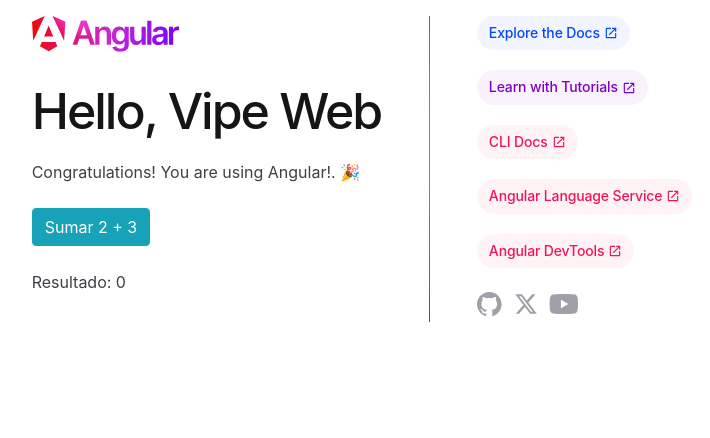
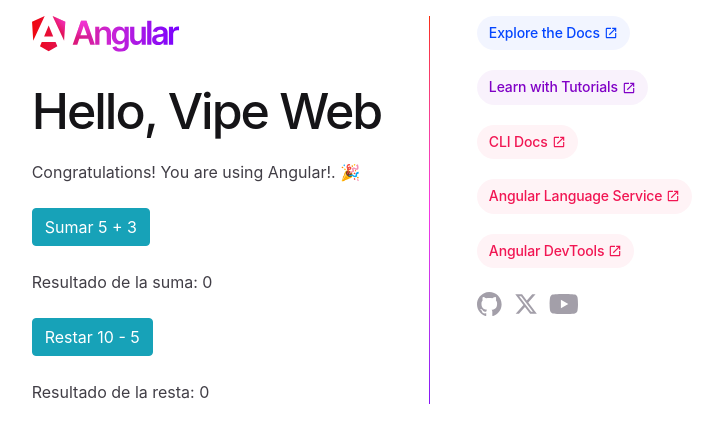
Before and after one commit to Marlon-Vipe/HW-Angular, an Angular app: page / in a window 1280 px wide. Shown: the top 438 px of the page, without its empty margins (278-988 px from the left). Built offline with nearby package versions, Linux system fonts and the light colour scheme.

Commit message:
Agrega funcion de resta y modifica variable suma

```diff
--- a/src/app/app.component.html
+++ b/src/app/app.component.html
@@ -229,8 +229,11 @@
       <p>Congratulations! You are using Angular!. 🎉</p>
       <div>
         <br>
-        <button class="btn btn-info" (click)="sumar()">Sumar 2 + 3</button>
-        <p>Resultado: {{ result }}</p>
+        <button class="btn btn-info" (click)="sumar()">Sumar 5 + 3</button>
+        <p>Resultado de la suma: {{ result_add }}</p>
+        <br>
+        <button class="btn btn-info" (click)="restar()">Restar 10 - 5</button>
+        <p>Resultado de la resta: {{ result_substract }}</p>
       </div>
     </div>
     <div class="divider" role="separator" aria-label="Divider"></div>
--- a/src/app/app.component.ts
+++ b/src/app/app.component.ts
@@ -10,9 +10,14 @@ import { RouterOutlet } from '@angular/router';
 })
 export class AppComponent {
   title = 'Vipe Web';
-  result: number = 0;
+  result_add: number = 0;
+  result_substract: number = 0;
 
   sumar() {
-    this.result = 2 + 3;
+    this.result_add = 5 + 3;
+  }
+
+  restar(){
+    this.result_substract = 10-5;
   }
 }
```
